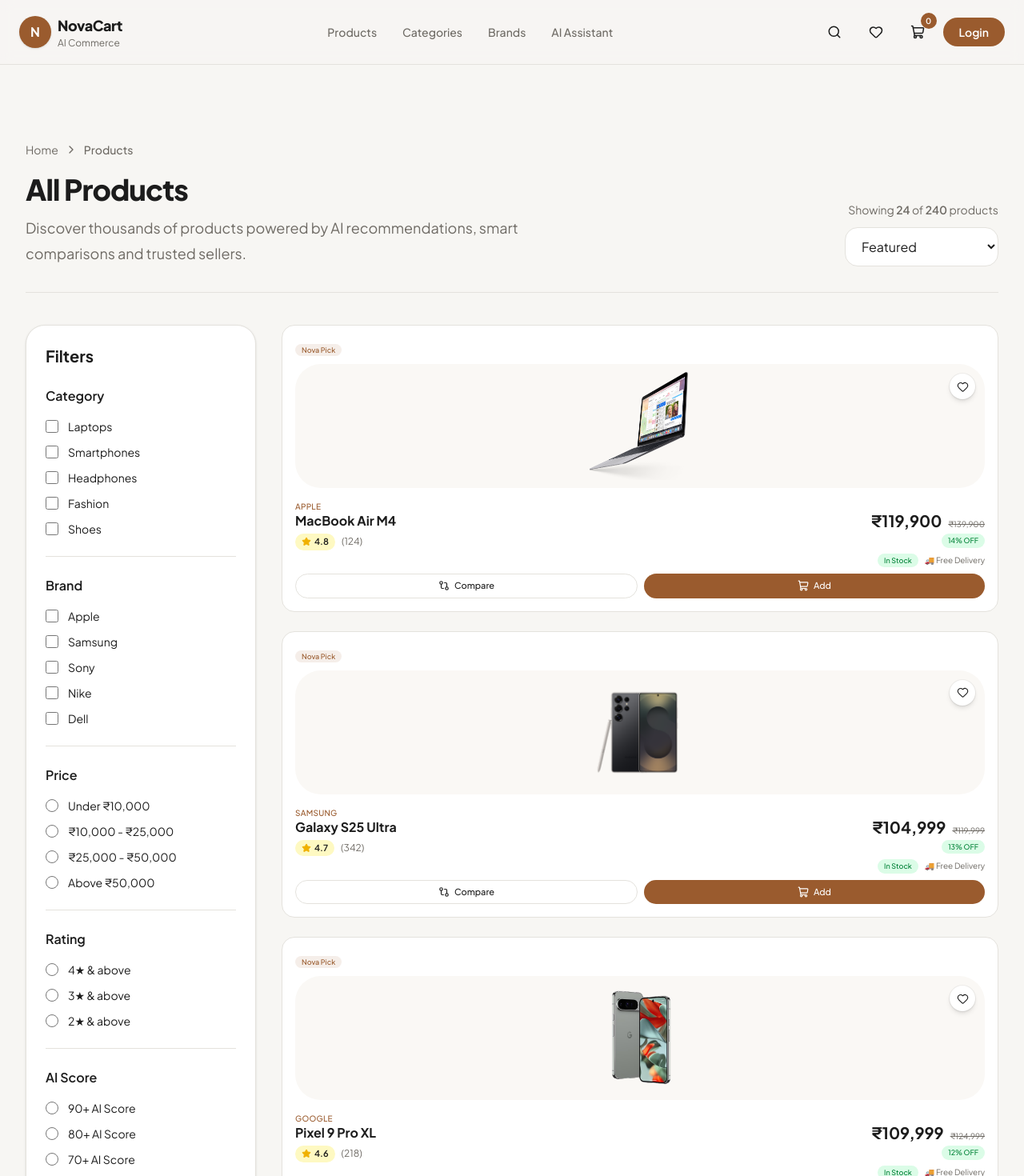
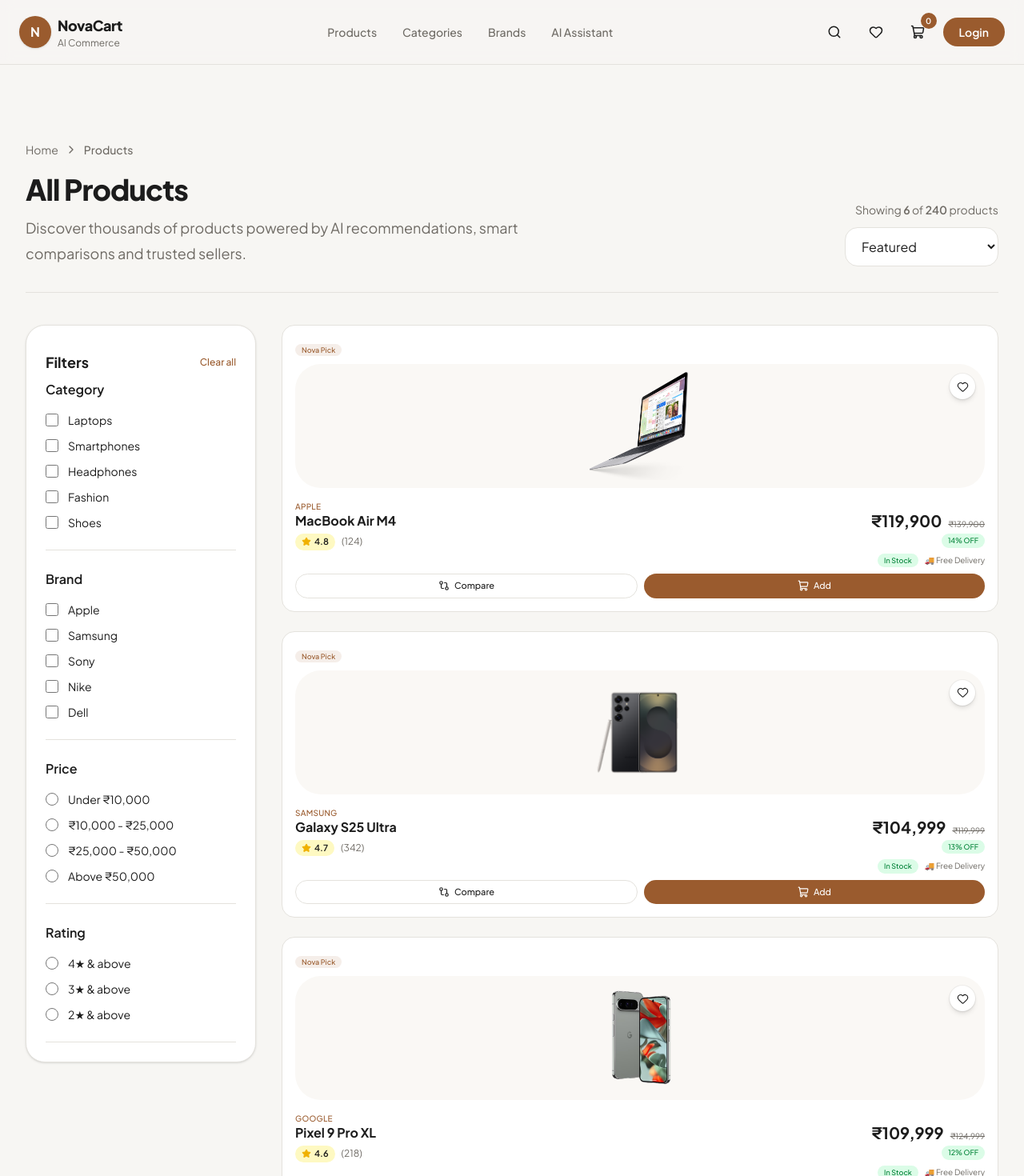
Before and after one commit to musahidkhn-dev/NovaCart-AI-Frontend, a React (Vite) app: page /products in a window 1280 px wide. Shown: the top 1470 px of the page at 80% size. Built offline with nearby package versions, Linux system fonts and the light colour scheme.

Commit message:
feat: add product filtering and sorting

```diff
--- a/src/components/products/data/products.js
+++ b/src/components/products/data/products.js
@@ -2,13 +2,13 @@
   {
     id: 1,
     brand: "Apple",
+    category: "Laptops",
     title: "MacBook Air M4",
     image: "/images/products/macbook.png",
     rating: 4.8,
     reviews: 124,
     price: 119900,
     originalPrice: 139900,
-    aiScore: 98,
     isAIPick: true,
 
     description:
@@ -43,13 +43,13 @@
   {
     id: 2,
     brand: "Samsung",
+    category: "Smartphones",
     title: "Galaxy S25 Ultra",
     image: "/images/products/s25.png",
     rating: 4.7,
     reviews: 342,
     price: 104999,
     originalPrice: 119999,
-    aiScore: 95,
     isAIPick: true,
 
     description:
@@ -83,13 +83,13 @@
   {
     id: 3,
     brand: "Google",
+    category: "Smartphones",
     title: "Pixel 9 Pro XL",
     image: "/images/products/pixel-9-pro-xl.png",
     rating: 4.6,
     reviews: 218,
     price: 109999,
     originalPrice: 124999,
-    aiScore: 94,
     isAIPick: true,
 
     description:
@@ -125,12 +125,12 @@
     id: 4,
     brand: "OnePlus",
     title: "OnePlus 13",
+    category: "Smartphones",
     image: "/images/products/oneplus-13.png",
-    rating: 4.7,
+    rating: 2.7,
     reviews: 287,
     price: 69999,
     originalPrice: 79999,
-    aiScore: 92,
     isAIPick: true,
 
     description:
@@ -164,13 +164,13 @@
   {
     id: 5,
     brand: "Sony",
+    category: "Headphones",
     title: "Sony WH-1000XM5",
     image: "/images/products/sony-xm5.jpg",
     rating: 4.8,
     reviews: 456,
     price: 29990,
     originalPrice: 34990,
-    aiScore: 96,
     isAIPick: true,
 
     description:
@@ -205,13 +205,13 @@
   {
     id: 6,
     brand: "Dell",
+    category: "Laptops",
     title: "Dell XPS 14",
     image: "/images/products/dell-xps-14.png",
     rating: 4.5,
     reviews: 173,
     price: 149990,
     originalPrice: 169990,
-    aiScore: 89,
     isAIPick: false,
 
     description:
--- a/src/components/products/filters/AIScoreFilter.jsx
+++ /dev/null
@@ -1,29 +0,0 @@
-import FilterSection from "./FilterSection";
-import { aiScores } from "./filterData";
-
-const AIScoreFilter = () => {
-  return (
-    <FilterSection title="AI Score">
-      <div className="space-y-3">
-        {aiScores.map((score) => (
-          <label
-            key={score.id}
-            className="flex cursor-pointer items-center gap-3"
-          >
-            <input
-              type="radio"
-              name="aiScore"
-              className="h-4 w-4 accent-primary"
-            />
-
-            <span className="text-sm text-heading">
-              {score.label}
-            </span>
-          </label>
-        ))}
-      </div>
-    </FilterSection>
-  );
-};
-
-export default AIScoreFilter;
--- a/src/components/products/filters/BrandFilter.jsx
+++ b/src/components/products/filters/BrandFilter.jsx
@@ -1,7 +1,7 @@
 import FilterSection from "./FilterSection";
 import { brands } from "./filterData";
 
-const BrandFilter = () => {
+const BrandFilter = ({filters, setFilters}) => {
   return (
     <FilterSection title="Brand">
       <div className="space-y-3">
@@ -12,6 +12,15 @@
           >
             <input
               type="checkbox"
+              checked={filters.brand === brand.name}
+              onChange={() => {
+                setFilters((prev) => ({
+                  ...prev,
+                  brand: prev.brand === brand.name
+                    ? ""
+                    : brand.name,
+                }));
+              }}
               className="h-4 w-4 rounded border-border accent-primary"
             />
 
--- a/src/components/products/filters/FilterSidebar.jsx
+++ b/src/components/products/filters/FilterSidebar.jsx
@@ -2,24 +2,36 @@
 import BrandFilter from "./BrandFilter";
 import PriceFilter from "./PriceFilter";
 import RatingFilter from "./RatingFilter";
-import AIScoreFilter from "./AIScoreFilter";
 
-const FilterSidebar = () => {
+const FilterSidebar = ({ filters, setFilters }) => {
   return (
     <div className="rounded-3xl border border-border bg-white p-6 shadow-sm">
-      <h2 className="mb-6 text-xl font-bold">
-        Filters
-      </h2>
+      <div className="flex items-center justify-between">
+        <h2 className="text-lg font-bold py-2">Filters</h2>
 
-      <CategoryFilter />
+        <button
+          type="button"
+          onClick={() =>
+            setFilters({
+              category: "",
+              brand: "",
+              price: null,
+              rating: null,
+            })
+          }
+          className="text-xs font-medium text-primary transition hover:opacity-80"
+        >
+          Clear all
+        </button>
+      </div>
+
+      <CategoryFilter filters={filters} setFilters={setFilters} />
       <div className="my-6" />
-      <BrandFilter />
+      <BrandFilter filters={filters} setFilters={setFilters} />
       <div className="my-6" />
-      <PriceFilter />
+      <PriceFilter filters={filters} setFilters={setFilters} />
       <div className="my-6" />
-      <RatingFilter />
-      <div className="my-6" />
-      <AIScoreFilter />
+      <RatingFilter filters={filters} setFilters={setFilters} />
     </div>
   );
 };
--- a/src/components/products/filters/PriceFilter.jsx
+++ b/src/components/products/filters/PriceFilter.jsx
@@ -1,7 +1,7 @@
 import FilterSection from "./FilterSection";
 import { priceRanges } from "./filterData";
 
-const PriceFilter = () => {
+const PriceFilter = ({filters, setFilters}) => {
   return (
     <FilterSection title="Price">
       <div className="space-y-3">
@@ -13,6 +13,16 @@
             <input
               type="radio"
               name="price"
+              checked={filters.price?.id === price.id}
+              onChange={() => {
+                setFilters((prev) => ({
+                  ...prev,
+                  price:
+                    prev.price?.id === price.id
+                      ? null
+                      : price,
+                }));
+              }}
               className="h-4 w-4 accent-primary"
             />
 
--- a/src/components/products/filters/filterData.js
+++ b/src/components/products/filters/filterData.js
@@ -58,21 +58,3 @@
     value: 2,
   },
 ];
-
-export const aiScores = [
-  {
-    id: 1,
-    label: "90+ AI Score",
-    value: 90,
-  },
-  {
-    id: 2,
-    label: "80+ AI Score",
-    value: 80,
-  },
-  {
-    id: 3,
-    label: "70+ AI Score",
-    value: 70,
-  },
-];
--- a/src/components/products/grid/ProductGrid.jsx
+++ b/src/components/products/grid/ProductGrid.jsx
@@ -1,7 +1,7 @@
 import ProductCard from "./ProductCard";
-import { products } from "../data/products";
 
-const ProductGrid = () => {
+
+const ProductGrid = ({products}) => {
   return (
     <div className="grid grid-cols-1 gap-6 2xl:grid-cols-3">
       {products.map((product) => (
--- a/src/components/products/header/ProductsHeader.jsx
+++ b/src/components/products/header/ProductsHeader.jsx
@@ -1,6 +1,6 @@
 import { ChevronRight } from "lucide-react";
 
-const ProductsHeader = () => {
+const ProductsHeader = ({ sort, setSort, productCount }) => {
   return (
     <div className="border-b border-border pb-8">
       {/* Breadcrumb */}
@@ -10,50 +10,42 @@
 
         <ChevronRight size={16} />
 
-        <span className="font-medium text-heading">
-          Products
-        </span>
+        <span className="font-medium text-heading">Products</span>
       </div>
 
       {/* Heading */}
 
       <div className="mt-5 flex flex-col gap-6 lg:flex-row lg:items-end lg:justify-between">
         <div>
-          <h1 className="text-4xl font-black tracking-tight">
-            All Products
-          </h1>
+          <h1 className="text-4xl font-black tracking-tight">All Products</h1>
 
           <p className="mt-3 max-w-2xl text-lg leading-8 text-muted">
-            Discover thousands of products powered by AI recommendations,
-            smart comparisons and trusted sellers.
+            Discover thousands of products powered by AI recommendations, smart
+            comparisons and trusted sellers.
           </p>
         </div>
 
         <div className="flex flex-col items-start gap-3 lg:items-end">
           <p className="text-sm text-muted">
-            Showing{" "}
-            <span className="font-semibold text-heading">
-              24
-            </span>{" "}
-            of{" "}
-            <span className="font-semibold text-heading">
-              240
-            </span>{" "}
-            products
+            Showing{" "} <span className="font-semibold text-heading">{productCount}</span> of{" "}
+            <span className="font-semibold text-heading">240</span> products
           </p>
 
-          <select className="rounded-2xl border border-border bg-white px-4 py-3 outline-none transition-all focus:border-primary">
-            <option>Featured</option>
+          <select
+            value={sort}
+            onChange={(event) => setSort(event.target.value)}
+            className="rounded-2xl border border-border bg-white px-4 py-3 outline-none transition-all focus:border-primary"
+          >
+            <option value="featured">Featured</option>
 
-            <option>Newest</option>
+            <option value="newest">Newest</option>
 
-            <option>Price : Low to High</option>
+            <option value="price_low_to_high">Price : Low to High</option>
 
-            <option>Price : High to Low</option>
+            <option value="price_high_to_low">Price : High to Low</option>
 
-            <option>Highest Rated</option>
+            <option value="highest_rated">Highest Rated</option>
 
-            <option>Best AI Score</option>
           </select>
         </div>
       </div>
--- a/src/pages/Products.jsx
+++ b/src/pages/Products.jsx
@@ -1,3 +1,5 @@
+import { useState } from "react";
+
 import ProductsHeader from "../components/products/header/ProductsHeader";
 import FilterSidebar from "../components/products/filters/FilterSidebar";
 import ProductGrid from "../components/products/grid/ProductGrid";
@@ -6,21 +8,99 @@
 import Container from "../components/ui/Container";
 import Section from "../components/ui/Section";
 
+import { products } from "../components/products/data/products";
+
 const Products = () => {
+  const [filters, setFilters] = useState({
+    category: "",
+    brand: "",
+    price: null,
+    rating: null,
+  });
+
+  const [sort, setSort] = useState("featured")
+
+  const filteredProducts = products.filter((product) => {
+    if(
+        filters.category &&
+        product.category !== filters.category
+    ) {
+      return false;
+    }
+
+    if(
+        filters.brand &&
+        product.brand !== filters.brand
+    ) {
+      return false;
+    }
+
+    if(filters.price ) {
+      const {min, max} = filters.price;
+
+      if(product.price < min) {
+        return false;
+      }
+
+      if(max !== null && product.price > max) {
+        return false;
+      }
+    }
+
+    if(
+        filters.rating &&
+        product.rating < filters.rating
+    ) {
+      return false;
+    }
+    return true;
+  })
+
+  const sortedProducts = [...filteredProducts].sort((a, b) => {
+    switch (sort) {
+      case "price_low_to_high":
+        return a.price - b.price;
+
+      case "price_high_to_low":
+        return b.price - a.price;
+
+      case "highest_rated":
+        return  b.rating - a.rating;
+
+      case "newest":
+        return 0;
+
+      case "featured":
+      default:
+        return 0;
+    }
+  });
+
+
+
   return (
     <Section>
       <Container>
 
-        <ProductsHeader />
+        <ProductsHeader
+          sort={sort}
+          setSort={setSort}
+          productCount={sortedProducts.length}
+        />
 
         <div className="mt-10 flex gap-8">
 
           <aside className="hidden w-72 lg:block">
-            <FilterSidebar />
+            <FilterSidebar
+              filters={filters}
+              setFilters={setFilters}
+             />
           </aside>
 
           <main className="flex-1">
-            <ProductGrid />
+            <ProductGrid
+              products={sortedProducts}
+             />
 
             <div className="mt-12">
               <Pagination />
```
Also changed, not shown: src/components/products/filters/CategoryFilter.jsx (+11 -1 lines), src/components/products/filters/RatingFilter.jsx (+11 -1 lines).
